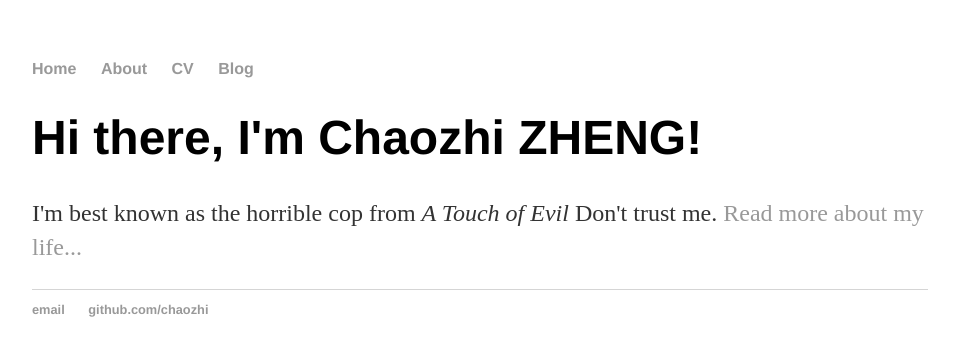
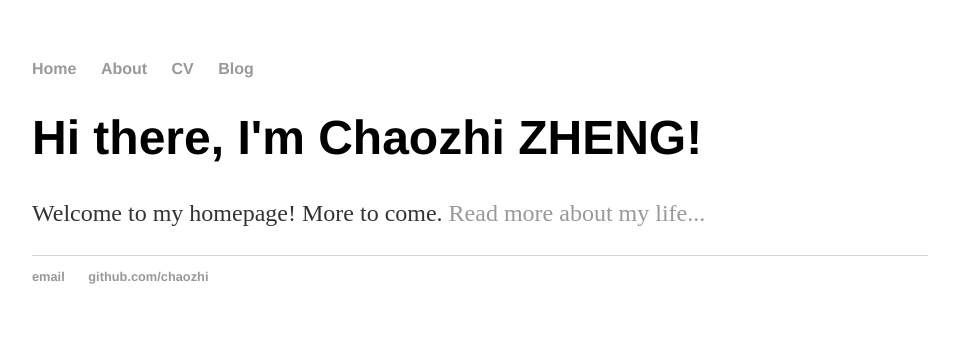
Before and after one commit to chaozhi/chaozhi.github.io, a Jekyll site: the page built from index.html, in a window 1280 px wide. Shown: the top 356 px of the page, without its empty margins (160-1119 px from the left). Built offline with Jekyll 4.4.1, drawn with Linux system fonts in a browser that asks for light colours.

Commit message:
Update index.html

```diff
--- a/index.html
+++ b/index.html
@@ -4,5 +4,5 @@ title: Chaozhi ZHENG
 ---
 <div class="blurb">
 	<h1>Hi there, I'm Chaozhi ZHENG!</h1>
-	<p>I'm best known as the horrible cop from <em>A Touch of Evil</em> Don't trust me. <a href="/about">Read more about my life...</a></p>
+	<p>Welcome to my homepage! More to come. <a href="/about">Read more about my life...</a></p>
 </div><!-- /.blurb -->
```
